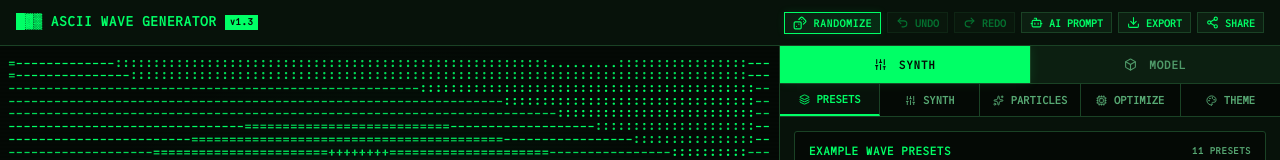
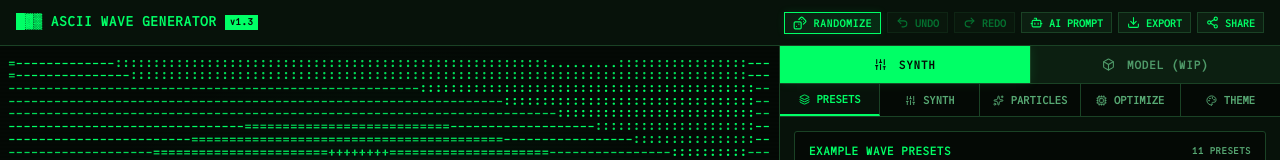
Before and after one commit to gimk/ascii.pantoine.com, a React (Vite) app: page / in a window 1280 px wide. Shown: the top 160 px of the page. Built offline with nearby package versions, Linux system fonts and the light colour scheme.

Commit message:
feat: add (WIP) label to MODEL mode button

```diff
--- a/src/App.tsx
+++ b/src/App.tsx
@@ -1251,10 +1251,10 @@ export const App: React.FC = () => {
               <button
                 className={`sidebar-mode-btn ${appMode === 'model' ? 'active' : ''}`}
                 onClick={() => setAppMode('model')}
-                title="3D Model to 2D ASCII Visualizer"
+                title="3D Model to 2D ASCII Visualizer (Work In Progress)"
               >
                 <Box size={13} style={{ marginRight: '6px' }} />
-                MODEL
+                MODEL (WIP)
               </button>
             </div>
 
```
Also changed, not shown: 2 other files (tests, documents, lock files or other folders).
